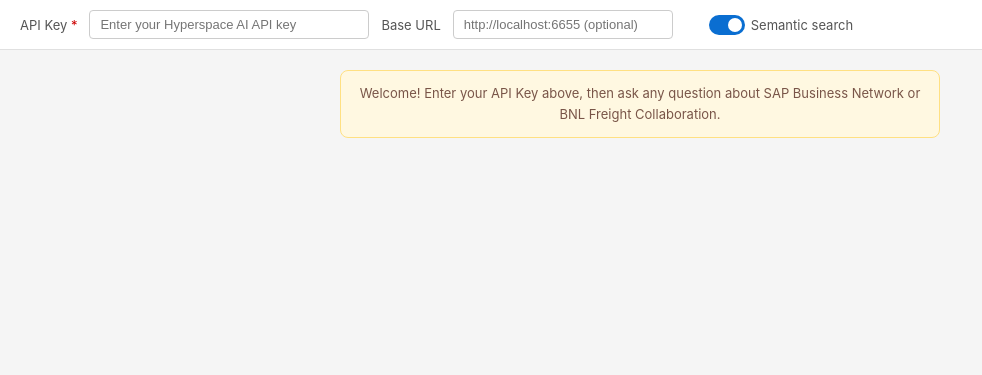
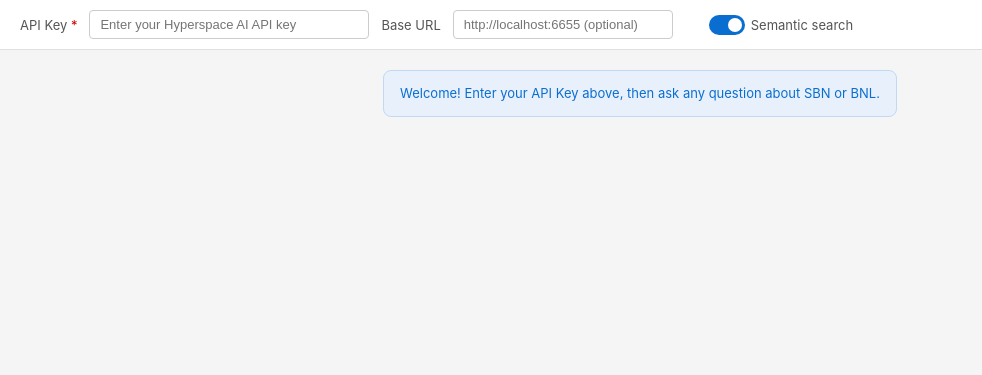
Before and after one commit to Ping0411/guideline-generator, a Flask app: page / in a window 1280 px wide. Shown: the part 45-420 px from the top of the page, without its empty margins (0-982 px from the left). Run offline with Flask 3, Linux system fonts and the light colour scheme.

Commit message:
Web UI: improve scroll lock sensitivity and system message style
- Reduce scroll lock threshold from 80px to 10px for immediate response
- system-msg: change from yellow/brown to blue theme matching header
- Welcome message: shorten to "SBN or BNL"

```diff
--- a/web-app/templates/index.html
+++ b/web-app/templates/index.html
@@ -137,11 +137,11 @@
       box-shadow: 0 1px 3px rgba(0,0,0,0.06);
     }
     .message.system-msg {
-      background: #fff8e1;
-      color: #795548;
+      background: #e8f1fb;
+      color: #0a6ed1;
       align-self: center;
       font-size: 13px;
-      border: 1px solid #ffe082;
+      border: 1px solid #c0d9f5;
       max-width: 600px;
       text-align: center;
     }
@@ -310,7 +310,7 @@
 
 <div id="chat-container">
   <div class="message system-msg">
-    Welcome! Enter your API Key above, then ask any question about SAP Business Network or BNL Freight Collaboration.
+    Welcome! Enter your API Key above, then ask any question about SBN or BNL.
   </div>
 </div>
 
@@ -348,13 +348,17 @@
 
   let history = [];
   let currentController = null; // AbortController for active request
+  let userScrolled = false; // true once user manually scrolls during a response
 
-  function isNearBottom() {
-    return chatContainer.scrollHeight - chatContainer.scrollTop - chatContainer.clientHeight < 80;
+  function scrollToBottom() {
+    if (!userScrolled) chatContainer.scrollTop = chatContainer.scrollHeight;
   }
-  function scrollToBottom() {
-    if (isNearBottom()) chatContainer.scrollTop = chatContainer.scrollHeight;
-  }
+
+  // Detect manual scroll: if user scrolls up at all, stop auto-scroll
+  chatContainer.addEventListener('scroll', () => {
+    const distFromBottom = chatContainer.scrollHeight - chatContainer.scrollTop - chatContainer.clientHeight;
+    if (distFromBottom > 10) userScrolled = true;
+  });
 
   function setWaiting(waiting) {
     if (waiting) {
@@ -453,6 +457,7 @@
     userInput.value = '';
     userInput.style.height = 'auto';
     setWaiting(true);
+    userScrolled = false; // reset for new response
 
     addMessage('user', text);
     history.push({ role: 'user', content: text });
```
